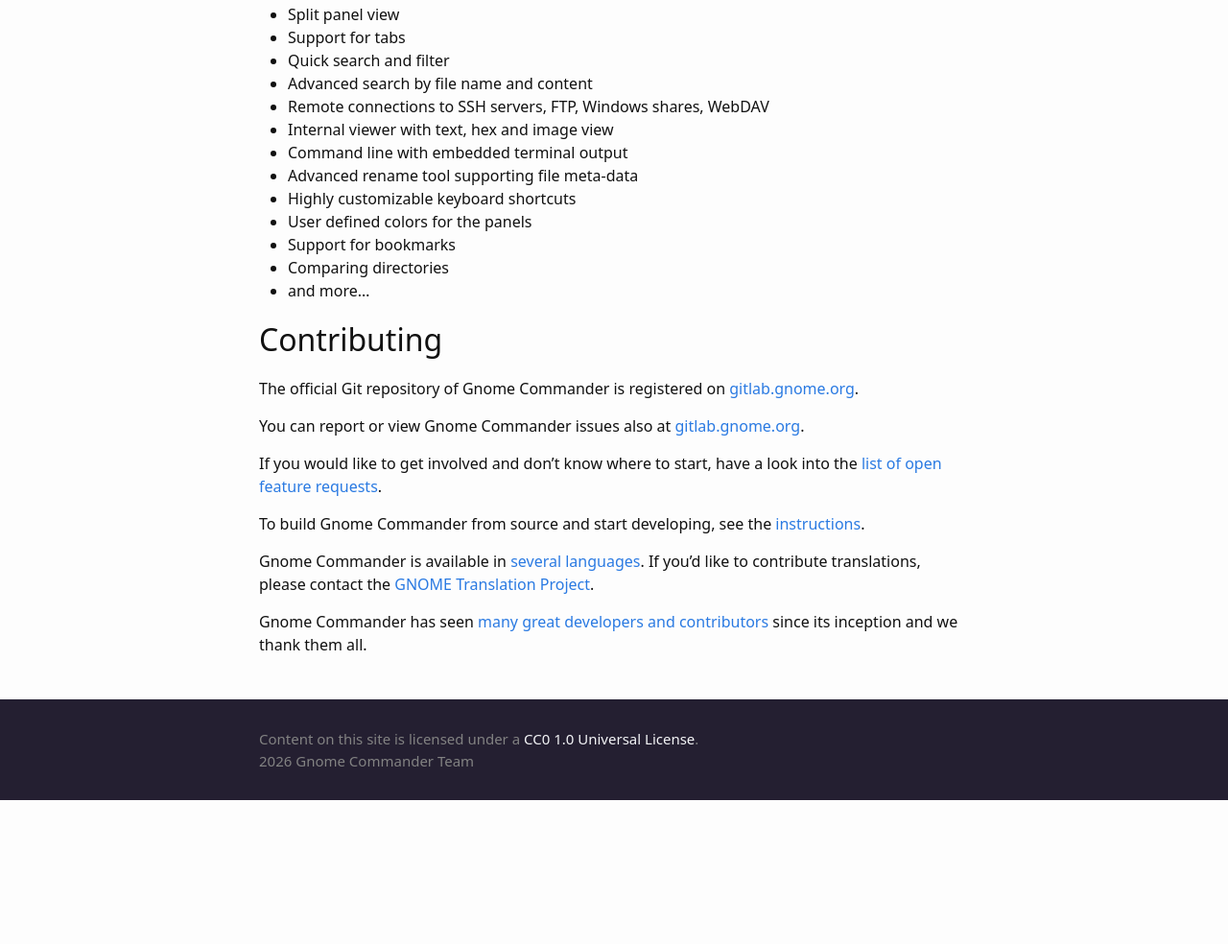
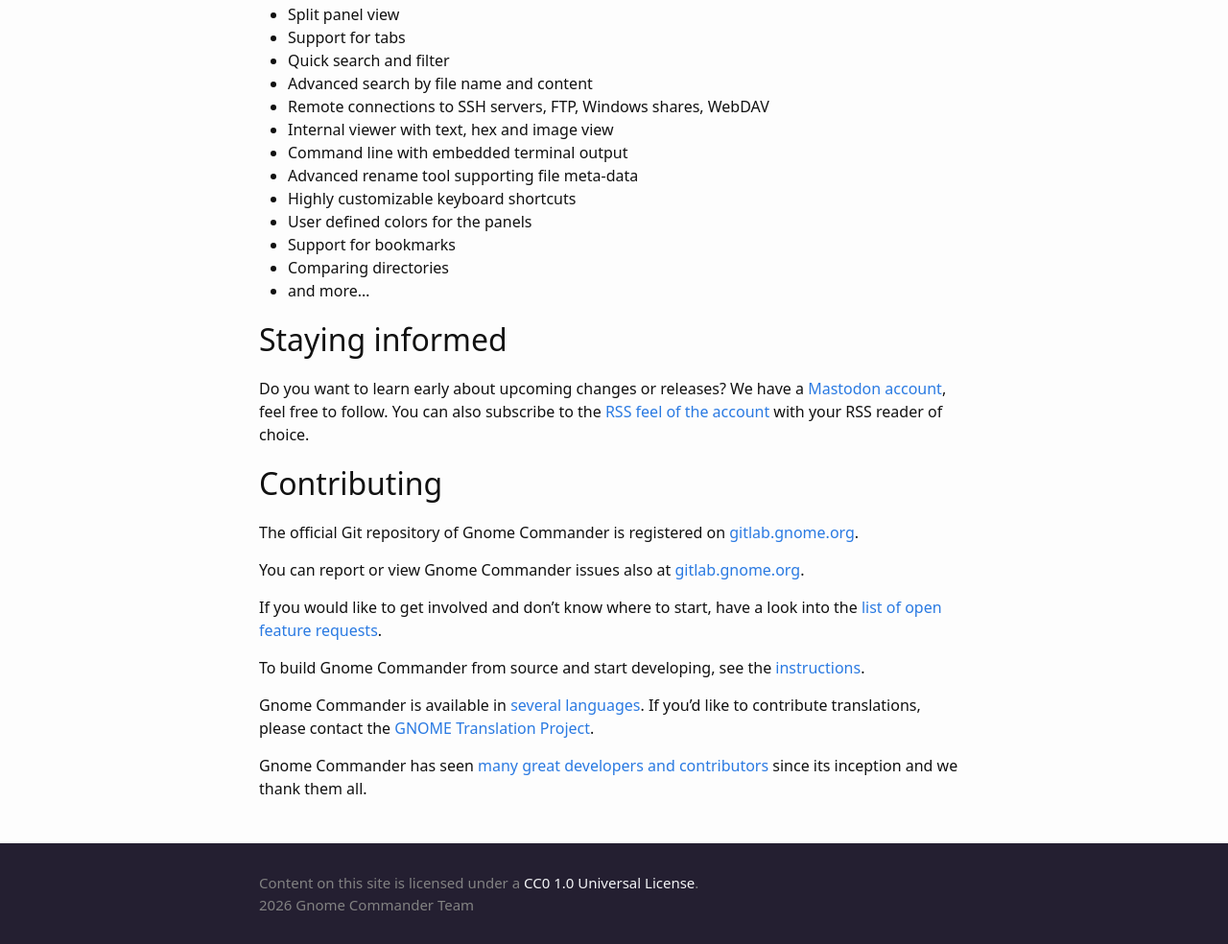
Before and after one commit to GNOME/gnome-commander, a plain HTML site: page public/index.html in a window 1280 px wide. Shown: the part 1171-2155 px from the top of the page at 96% size. Before the commit the page ends 2005 px from the top, so only its background shows below. Drawn offline with Linux system fonts and the light colour scheme.

Commit message:
Added info about the project’s Mastodon account

```diff
--- a/public/index.html
+++ b/public/index.html
@@ -62,6 +62,10 @@
       <li>and more…</li>
     </ul>
 
+    <h2 id="staying-informed">Staying informed</h2>
+
+    <p>Do you want to learn early about upcoming changes or releases? We have a <a href="https://floss.social/@gcmd">Mastodon account</a>, feel free to follow. You can also subscribe to the <a href="https://floss.social/@gcmd.rss">RSS feel of the account</a> with your RSS reader of choice.</p>
+
     <h2 id="contributing">Contributing</h2>
     <p>The official Git repository of Gnome Commander is registered on <a href="https://gitlab.gnome.org/GNOME/gnome-commander/">gitlab.gnome.org</a>.</p>
 
```
